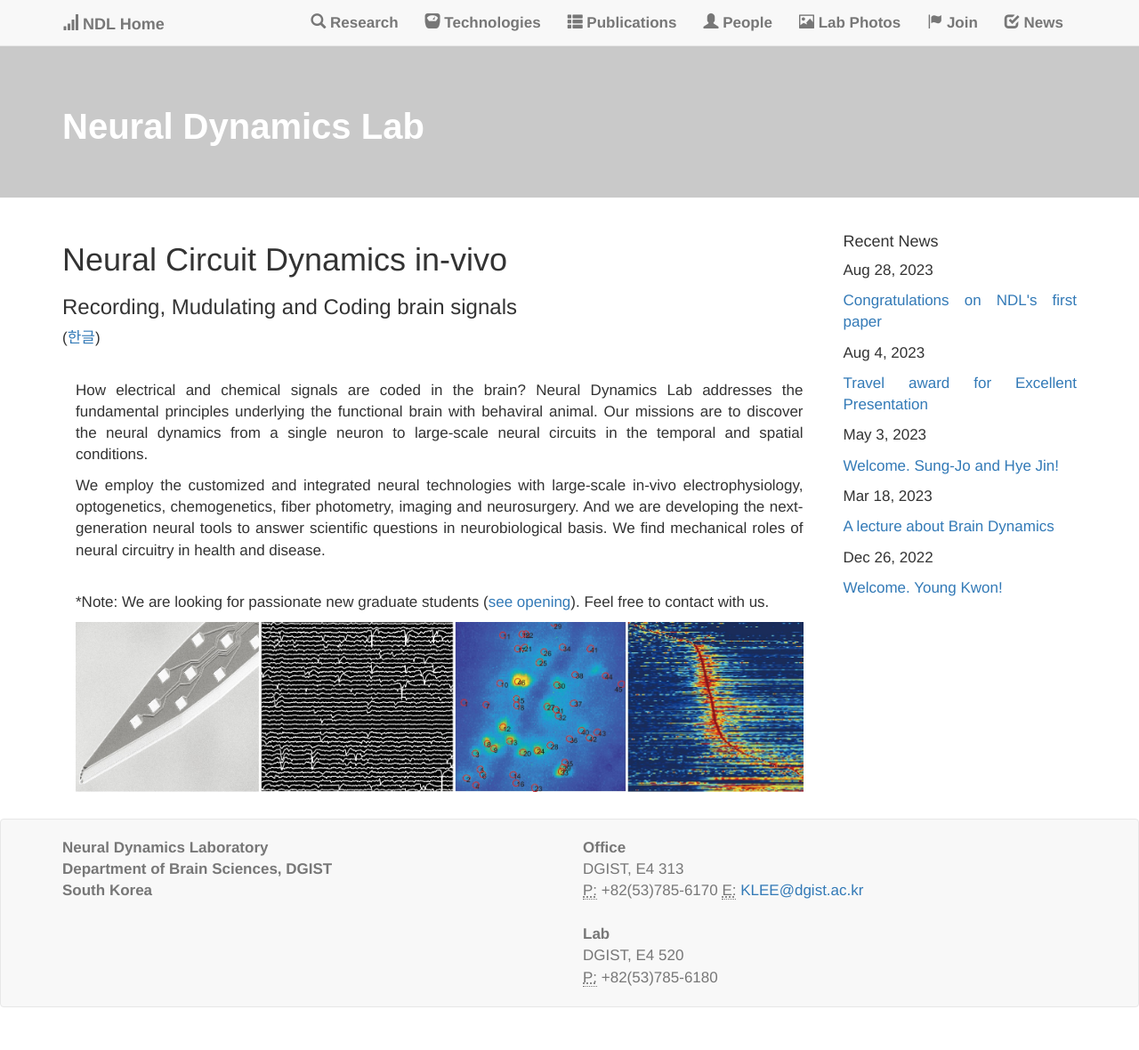
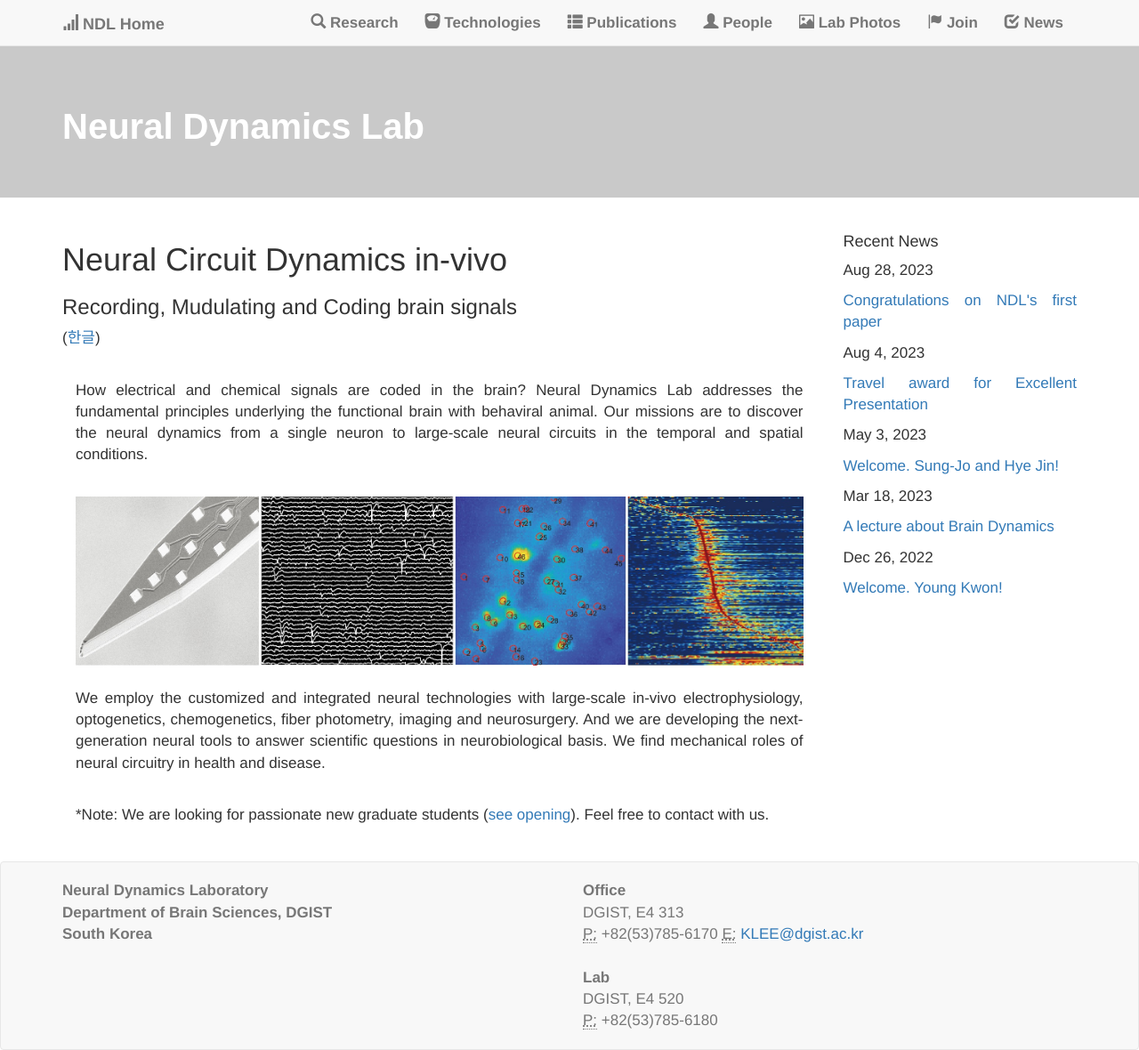
Before and after one commit to kleelab/kleelab.github.io, a Jekyll site: the page built from indexE.html, in a window 1280 px wide. Shown: the whole page at 89% size. Built offline with Jekyll 4.4.1, drawn with Linux system fonts in a browser that asks for light colours; nearby versions of some CDN libraries; a style sheet for code colours, icons or effects is not loaded; before the commit the page ends 1132 px from its top, so only the background shows below that.

Commit message:
Update indexE.html

```diff
--- a/indexE.html
+++ b/indexE.html
@@ -19,16 +19,10 @@ layout: home
 
 <div class="col-md-12">
 <p>How electrical and chemical signals are coded in the brain?  Neural Dynamics Lab addresses the fundamental principles underlying the functional brain with behaviral animal. Our missions are to discover the neural dynamics from a single neuron to large-scale neural circuits in the temporal and spatial conditions.</p>
-
+<br>
+<img class="img-responsive" src="../images/background.jpg"/ Align="center">
+<br>
 <p>We employ the customized and integrated neural technologies with large-scale in-vivo electrophysiology, optogenetics, chemogenetics, fiber photometry, imaging and neurosurgery. And we are developing the next-generation neural tools to answer scientific questions in neurobiological basis. We find mechanical roles of neural circuitry in health and disease. </p>
 <br>
-
 <p>  *Note: We are  looking for passionate new graduate students (<a href="{{ site.url }}{{ site.baseurl }}/joinus">see opening</a>). Feel free to contact with us. </p>
 </div>
-<br>
-
-    <div class="image col-md-12">
-        <img class="img-responsive" src="../images/background.jpg"/ Align="center">
-    </div>
-
-<br>
```
